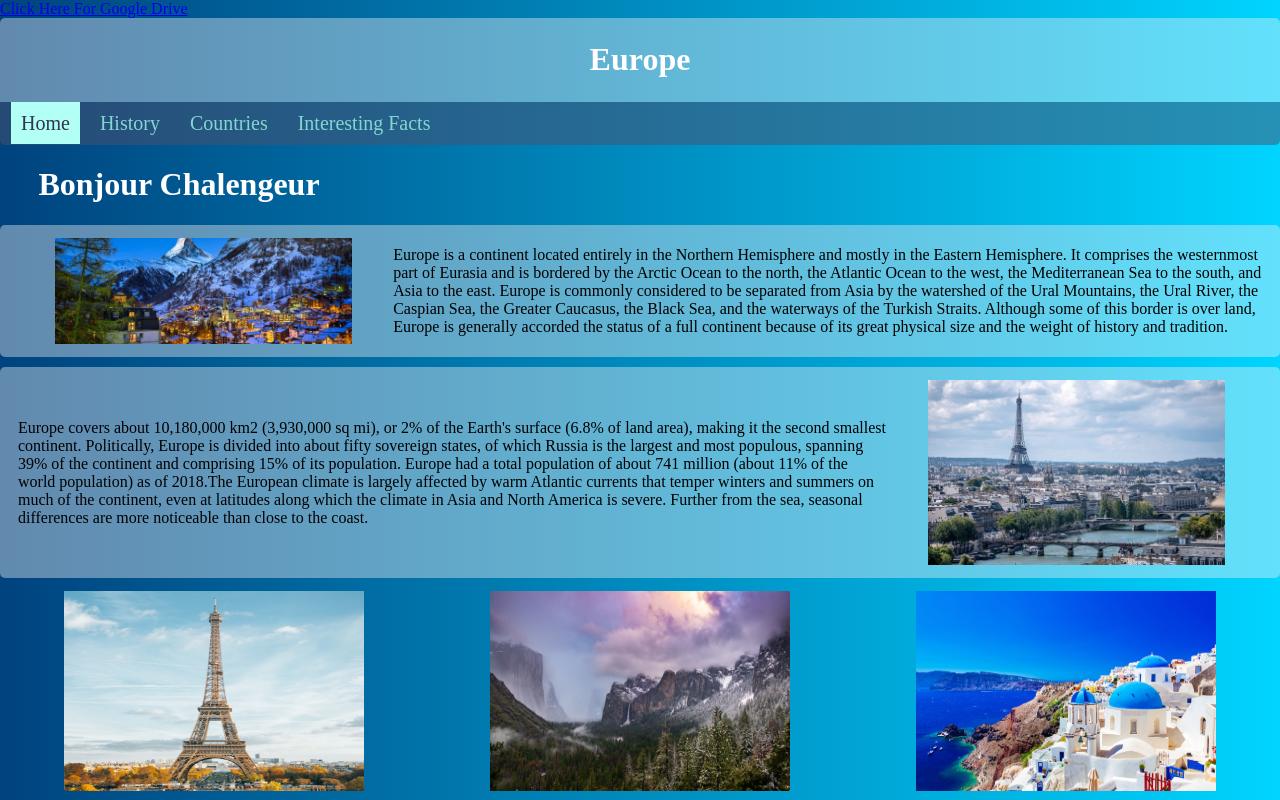
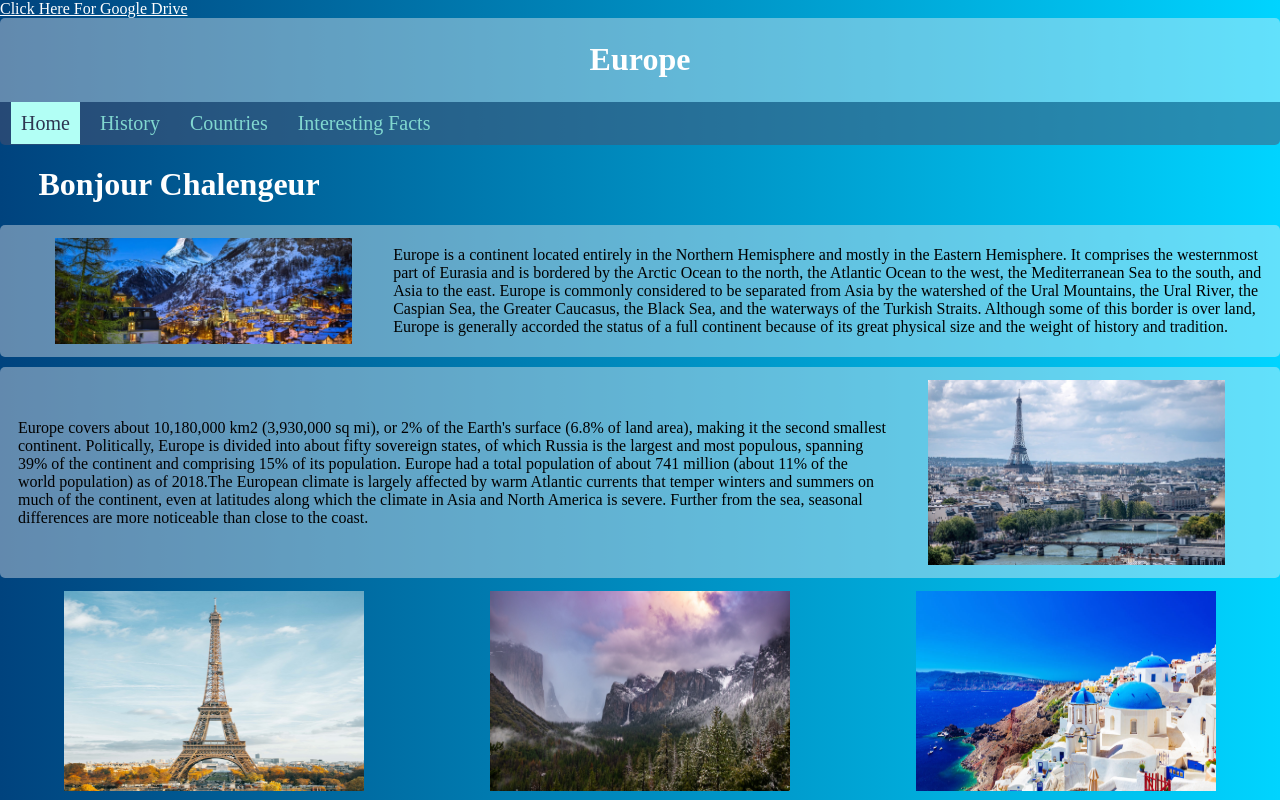
Before and after one commit to Dhruv1611/Crack-The-Code, a plain HTML site: page index.html in a window 1280 px wide. Drawn offline with Linux system fonts and the light colour scheme.

Commit message:
Update index.html

```diff
--- a/index.html
+++ b/index.html
@@ -45,7 +45,7 @@ document.onkeydown = function(e) {
 <link rel="stylesheet" href="Css/stylesheet.css">
 </head>
 <body oncontextmenu="return false;">
- <a href="https://drive.google.com/drive/folders/1ylTGit7hhy-ECXFkL0UAyL4t54Y6At_T?usp=sharing">Click Here For Google Drive </a>
+ <a href="https://drive.google.com/drive/folders/1ylTGit7hhy-ECXFkL0UAyL4t54Y6At_T?usp=sharing" style="color:white;">Click Here For Google Drive </a>
 <div class="header">
 <h1>Europe</h1>
 </div>
```
